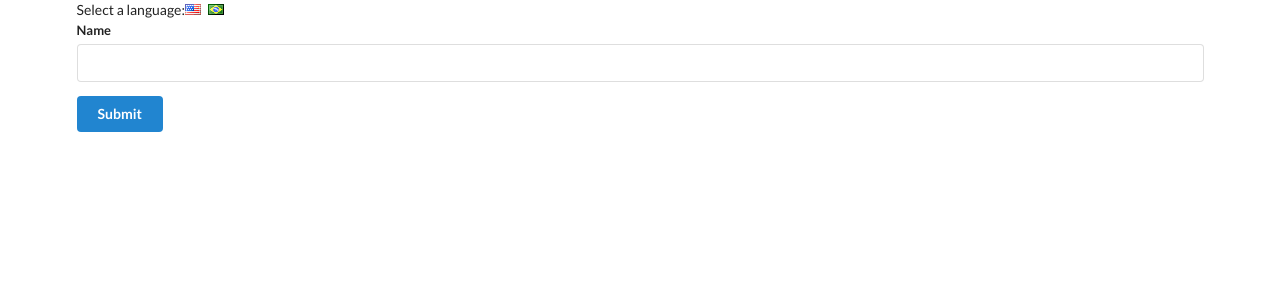
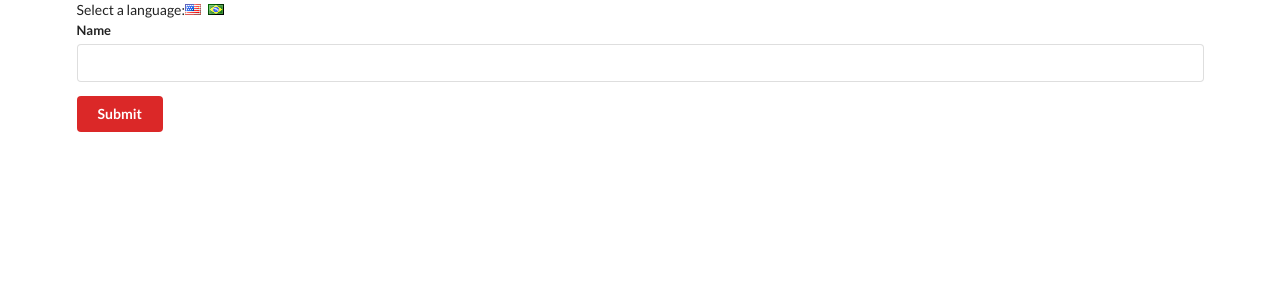
Before and after one commit to rafaeldmpacheco/react-context-system, a React (Create React App) app: page / in a window 1280 px wide. Shown: the top 300 px of the page. Built offline with nearby package versions, Linux system fonts and the light colour scheme.

Commit message:
consuming multiple contexts

```diff
--- a/src/components/App.js
+++ b/src/components/App.js
@@ -1,6 +1,7 @@
 import React, { Component } from 'react';
 import UserCreate from './UserCreate';
 import LanguageContext from '../contexts/LanguageContext';
+import ColorContext from '../contexts/ColorContext';
 
 class App extends Component {
   state = { language: 'english' };
@@ -14,11 +15,19 @@ class App extends Component {
       <div className="ui container">
         <div>
           Select a language:
-          <i className="flag us" onClick={() => this.onLanguageChange('english')} />
-          <i className="flag br" onClick={() => this.onLanguageChange('portuguese')} />
+          <i
+            className="flag us"
+            onClick={() => this.onLanguageChange('english')}
+          />
+          <i
+            className="flag br"
+            onClick={() => this.onLanguageChange('portuguese')}
+          />
         </div>
         <LanguageContext.Provider value={this.state.language}>
-          <UserCreate />
+          <ColorContext.Provider value="red">
+            <UserCreate />
+          </ColorContext.Provider>
         </LanguageContext.Provider>
       </div>
     );
--- a/src/components/Button.js
+++ b/src/components/Button.js
@@ -1,5 +1,6 @@
 import React, { Component } from 'react';
 import LanguageContext from '../contexts/LanguageContext';
+import ColorContext from '../contexts/ColorContext';
 
 class Button extends Component {
   renderSubmit(value) {
@@ -8,11 +9,15 @@ class Button extends Component {
 
   render() {
     return (
-      <button className="ui button primary">
-        <LanguageContext.Consumer>
-          {value => this.renderSubmit(value)}
-        </LanguageContext.Consumer>
-      </button>
+      <ColorContext.Consumer>
+        {color => (
+          <button className={`ui button ${color}`}>
+            <LanguageContext.Consumer>
+              {value => this.renderSubmit(value)}
+            </LanguageContext.Consumer>
+          </button>
+        )}
+      </ColorContext.Consumer>
     );
   }
 }
--- /dev/null
+++ b/src/contexts/ColorContext.js
@@ -0,0 +1,3 @@
+import React from 'react';
+
+export default React.createContext();
```
